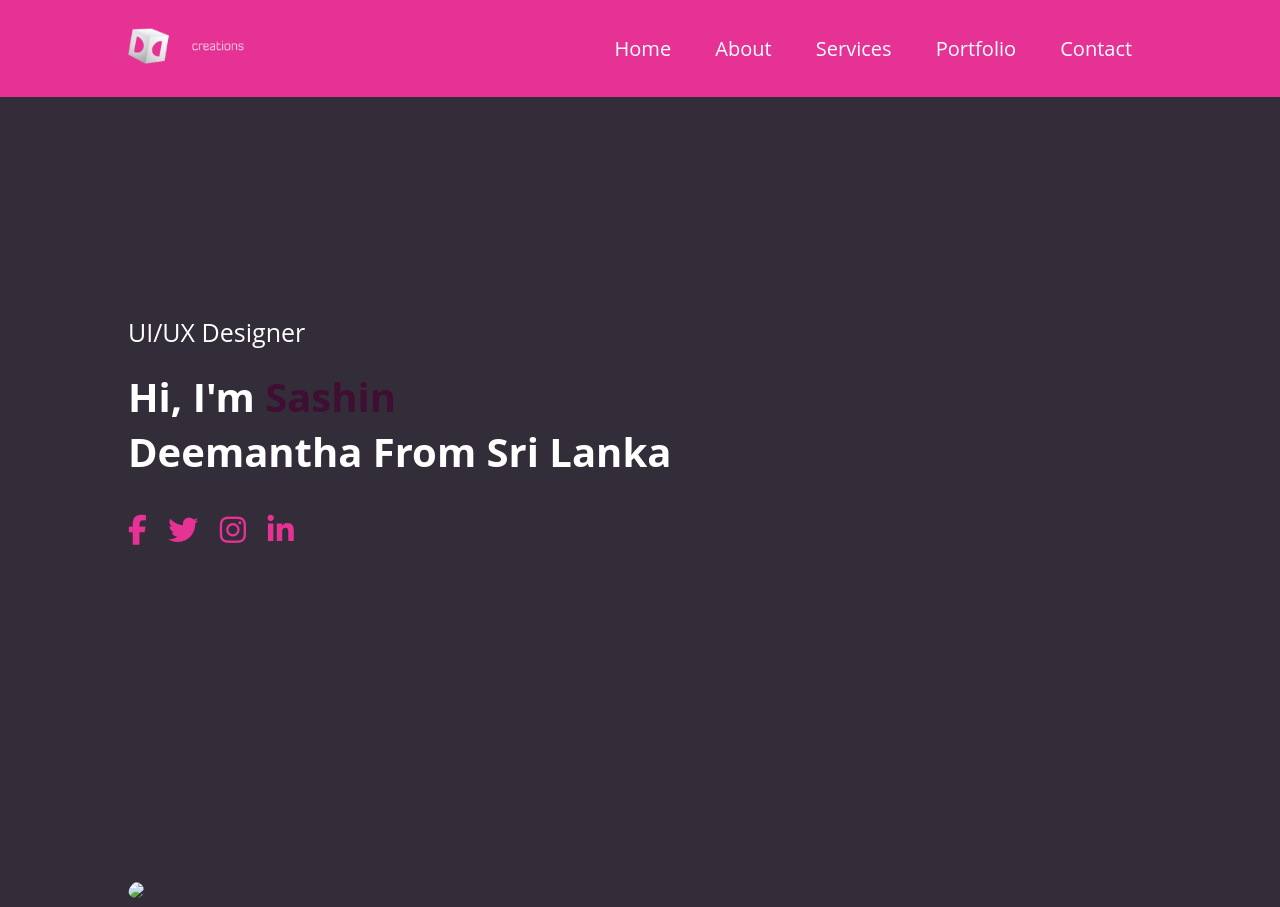
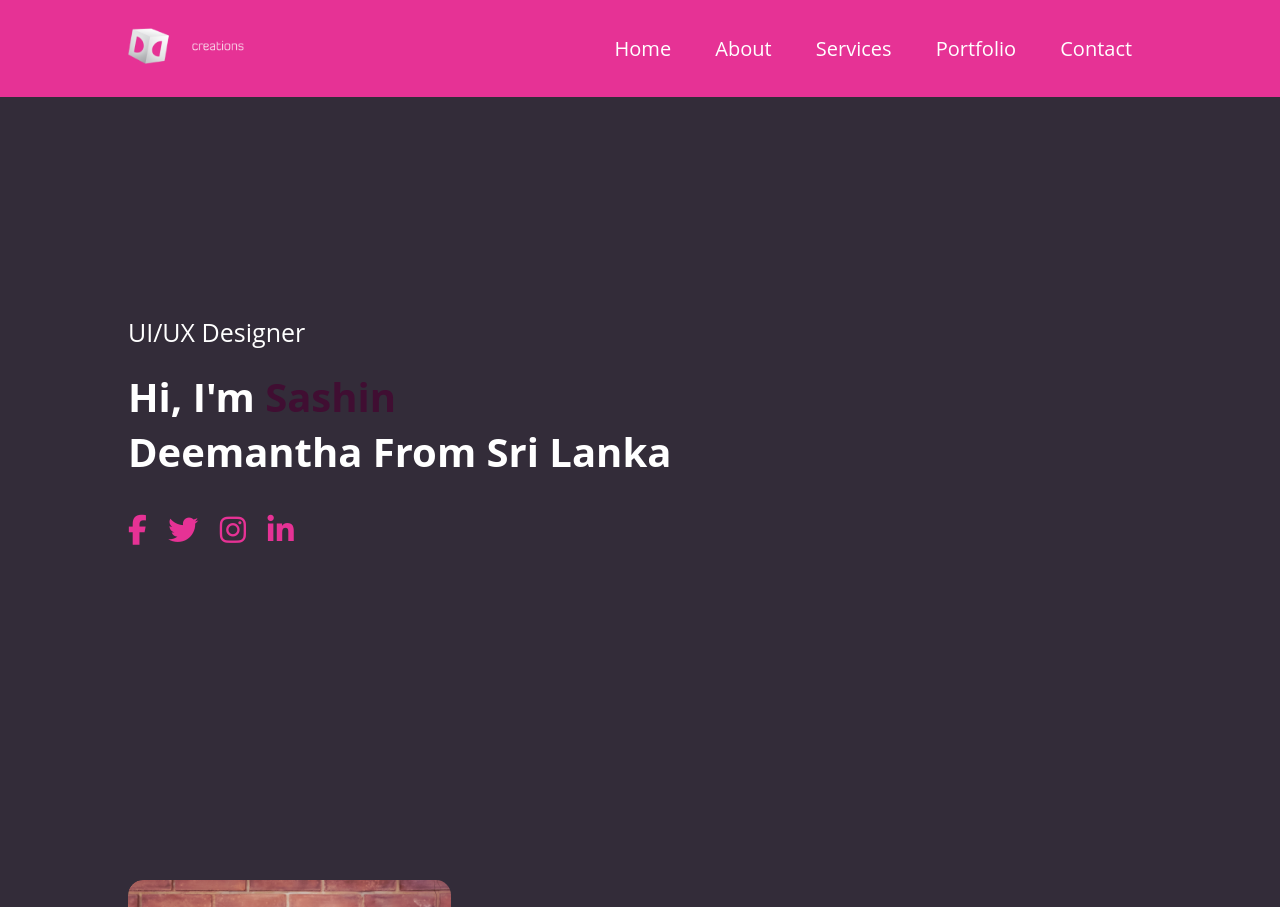
Before and after one commit to Sashin517/SashinDeemantha, a plain HTML site: page index.html in a window 1280 px wide. Shown: the top 907 px of the page. Drawn offline with Linux system fonts and the light colour scheme.

Commit message:
Update index.html

```diff
--- a/index.html
+++ b/index.html
@@ -39,7 +39,7 @@
     <div class="container">
         <div class="row">
             <div class="about-col-1">
-                <img src="images/IMG20230314.jpg">
+                <img src="images/IMG20230314101929.jpg">
             </div>
             <div class="about-col-2">
                 <h1 class="sub-title">About Me</h1>
```
